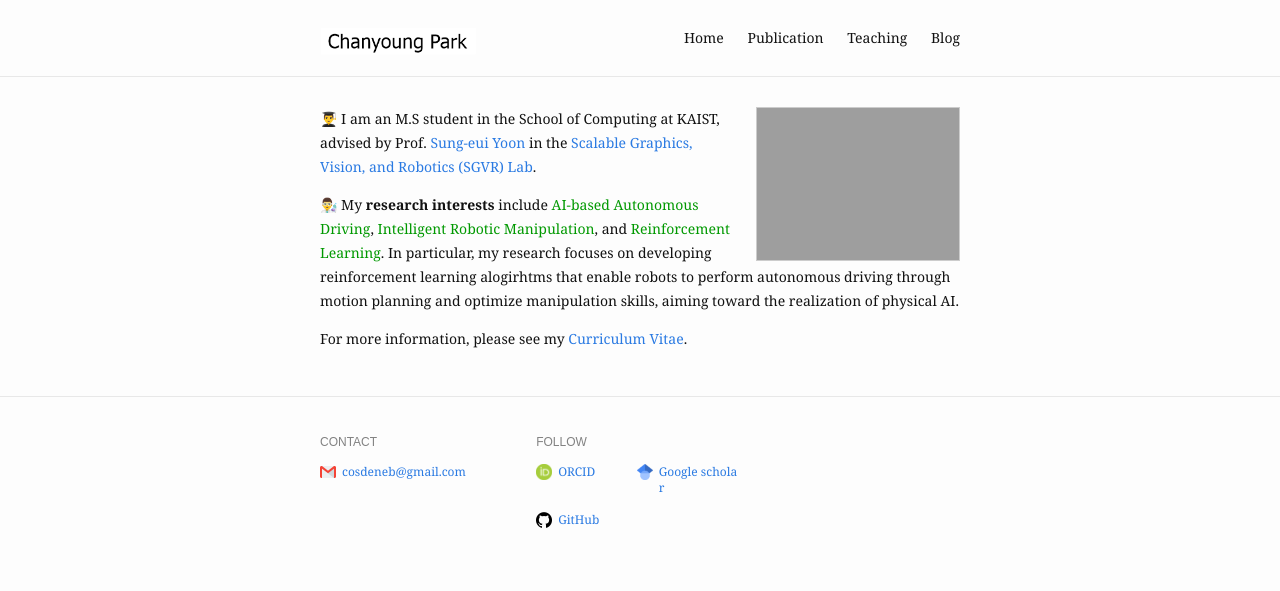
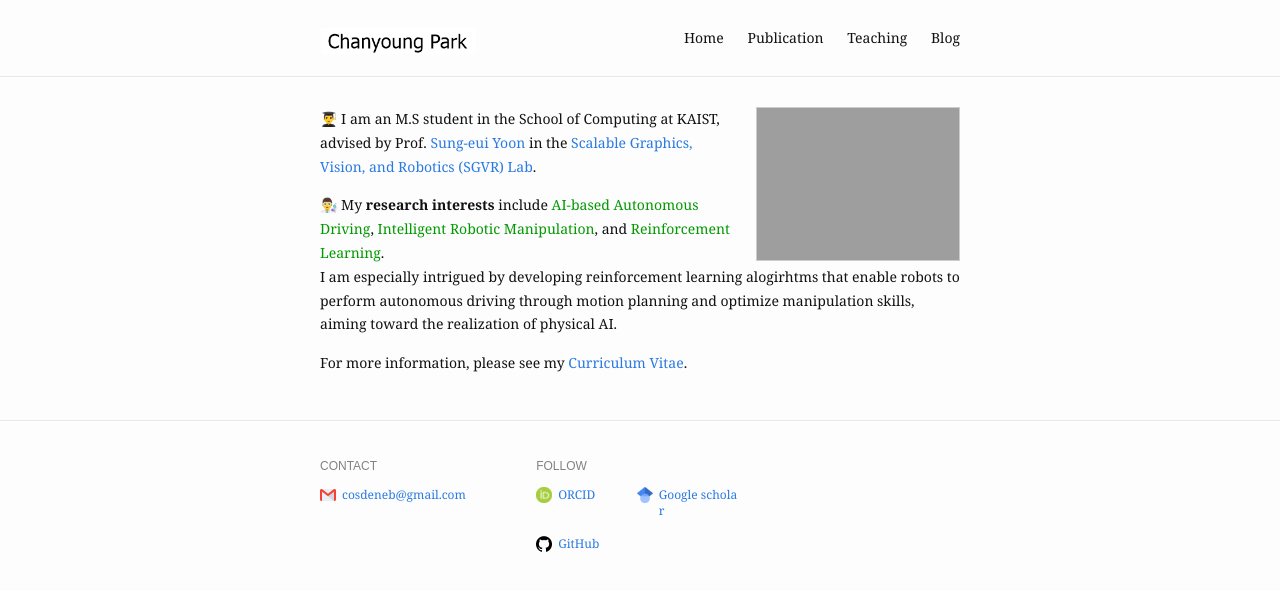
Before and after one commit to cosdeneb/cosdeneb.github.io, a Jekyll site: the page built from index.md, in a window 1280 px wide. Shown: the top 591 px of the page. Built offline with Jekyll 4.4.1, drawn with Linux system fonts in a browser that asks for light colours.

Commit message:
Update index.md

```diff
--- a/index.md
+++ b/index.md
@@ -10,8 +10,7 @@
 </p>
 
 <p>
-  👨‍🔬 My <b>research interests</b> include <font color='#009900'>AI-based Autonomous Driving</font>, <font color='#009900'>Intelligent Robotic Manipulation</font>, and <font color='#009900'>Reinforcement Learning</font>.
-  In particular, my research focuses on developing reinforcement learning alogirhtms that enable robots to perform autonomous driving through motion planning and optimize manipulation skills, aiming toward the realization of   physical AI.
+  👨‍🔬 My <b>research interests</b> include <font color='#009900'>AI-based Autonomous Driving</font>, <font color='#009900'>Intelligent Robotic Manipulation</font>, and <font color='#009900'>Reinforcement Learning</font>. <br> I am especially intrigued by developing reinforcement learning alogirhtms that enable robots to perform autonomous driving through motion planning and optimize manipulation skills, aiming toward the realization of   physical AI.
 </p>
 
 <p>
```
